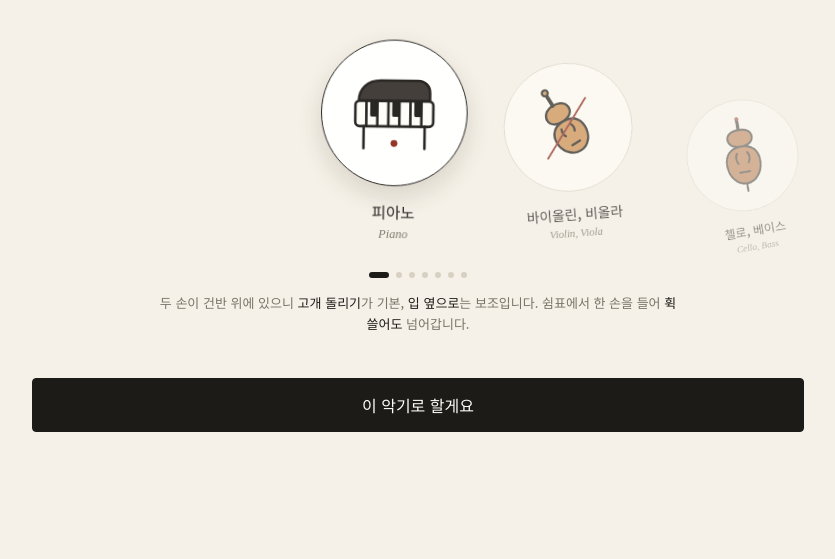
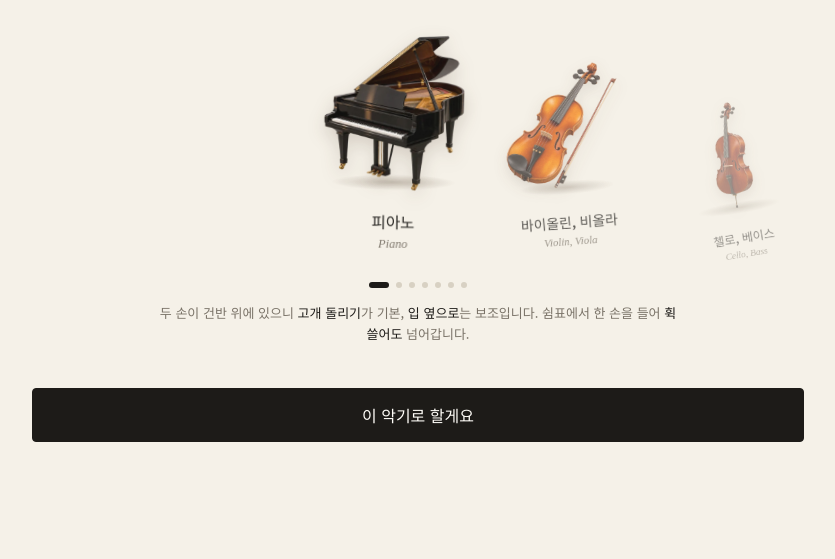
Before and after one commit to MotoDNA/smart-score, a plain HTML site: page index.html in a window 1280 px wide. Shown: the part 241-800 px from the top of the page, without its empty margins (222-1057 px from the left). Drawn offline with Linux system fonts and the light colour scheme; a web font is replaced by a local one.

Commit message:
악기 고르기: 실제 악기 3D 누끼 이미지, 바닥 그림자와 통통 튀는 효과
Co-Authored-By: Claude Opus 5.5 <noreply@anthropic.com>
Claude-Session: https://claude.ai/code/session_01XdM4BAajn4qSyKSEfPcJhB

```diff
--- a/index.html
+++ b/index.html
@@ -113,19 +113,21 @@ input[type=range]{accent-color:var(--ink)}
 .stepNo b{color:var(--accent);font-weight:400}
 .step h1{margin:0;font-family:"Gowun Batang",serif;font-weight:700;font-size:clamp(26px,5vw,36px);line-height:1.25}
 .step p{color:var(--muted);line-height:1.6;margin:8px 0 0}
-#carousel{display:flex;gap:6px;overflow-x:auto;scroll-snap-type:x mandatory;padding:34px calc(50% - 85px) 26px;margin:6px -24px 0;scrollbar-width:none;-webkit-overflow-scrolling:touch;overscroll-behavior-x:contain}
+#carousel{display:flex;gap:0;overflow-x:auto;scroll-snap-type:x mandatory;padding:34px calc(50% - 85px) 26px;margin:6px -24px 0;scrollbar-width:none;-webkit-overflow-scrolling:touch;overscroll-behavior-x:contain}
 #carousel::-webkit-scrollbar{display:none}
 .ic{flex:none;width:170px;scroll-snap-align:center;border:0;background:transparent;padding:0;display:flex;flex-direction:column;align-items:center;gap:4px;will-change:transform}
 .ic:hover{border:0}.ic:active{background:transparent}
-.ic .art{width:150px;height:150px;border-radius:50%;background:var(--sheet);border:1px solid var(--line);display:flex;align-items:center;justify-content:center;transition:background .3s,border-color .3s,box-shadow .3s}
-.ic .art svg{width:104px;height:104px;overflow:visible}
+.ic .art{position:relative;width:170px;height:170px;display:flex;align-items:center;justify-content:center}
+.ic .art img{position:relative;z-index:1;width:150px;height:150px;object-fit:contain;filter:drop-shadow(0 6px 8px rgba(60,40,20,.18));transition:transform .35s cubic-bezier(.3,1.5,.5,1);-webkit-user-drag:none;pointer-events:none}
+.ic .art .shadow{position:absolute;bottom:6px;left:50%;width:110px;height:16px;margin-left:-55px;border-radius:50%;background:radial-gradient(closest-side,rgba(60,40,20,.28),transparent);transition:transform .35s,opacity .35s}
 .ic b{font-weight:500;font-size:16px;margin-top:10px}
 .ic small{font-family:"Gowun Batang",serif;font-style:italic;color:var(--muted)}
-.ic.cur .art{background:#fff;border-color:var(--ink);box-shadow:0 10px 24px rgba(60,50,30,.16)}
-.ic.boing .art{animation:boing .7s cubic-bezier(.3,1.6,.5,1)}
-.ic.boing .art svg{animation:wiggle .7s ease-out}
-@keyframes boing{0%{transform:scale(1,1)}18%{transform:scale(1.14,.86)}38%{transform:scale(.9,1.1) translateY(-14px)}58%{transform:scale(1.05,.96)}78%{transform:scale(.98,1.02)}100%{transform:scale(1)}}
-@keyframes wiggle{0%,100%{transform:rotate(0)}30%{transform:rotate(-8deg)}55%{transform:rotate(6deg)}80%{transform:rotate(-2deg)}}
+.ic.cur .art img{transform:scale(1.12)}
+.ic.cur .art .shadow{transform:scaleX(1.15)}
+.ic.boing .art img{animation:hop .75s cubic-bezier(.3,1.4,.5,1)}
+.ic.boing .art .shadow{animation:shadowHop .75s cubic-bezier(.3,1.4,.5,1)}
+@keyframes hop{0%{transform:scale(1.12)}15%{transform:scale(1.22,1.0) translateY(4px)}40%{transform:scale(1.06,1.18) translateY(-26px) rotate(-4deg)}62%{transform:scale(1.18,1.06) translateY(0) rotate(2deg)}80%{transform:scale(1.1,1.14) translateY(-6px)}100%{transform:scale(1.12)}}
+@keyframes shadowHop{0%{transform:scaleX(1.15)}40%{transform:scaleX(.7);opacity:.45}62%{transform:scaleX(1.25);opacity:1}100%{transform:scaleX(1.15)}}
 .dots{display:flex;justify-content:center;gap:7px;margin:2px 0 14px}
 .dots i{width:6px;height:6px;border-radius:3px;background:var(--line);transition:width .3s,background .3s}
 .dots i.on{width:20px;background:var(--ink)}
@@ -676,18 +678,9 @@ const drop=$("#drop");
 drop.addEventListener("drop",e=>addFiles(e.dataTransfer.files));
 
 /* ---------- 악기 고르기: 옆으로 넘기면 통통 튀는 카드 ---------- */
-const ART={
- piano:`<svg viewBox="0 0 120 120" fill="none" stroke="#1d1b18" stroke-width="3" stroke-linejoin="round" stroke-linecap="round"><path d="M18 46c0-14 10-24 26-24h44c8 0 14 6 14 14v10z" fill="#3a3430"/><rect x="14" y="46" width="92" height="30" rx="5" fill="#fffdf8"/><path d="M27 46v30M40 46v30M53 46v30M66 46v30M79 46v30M92 46v30"/><path d="M33 46v17h6V46M59 46v17h6V46M85 46v17h6V46" fill="#1d1b18"/><path d="M24 76v26M96 76v26"/><circle cx="60" cy="96" r="4" fill="#8e2a1d" stroke="none"/></svg>`,
- violin:`<svg viewBox="0 0 120 120" fill="none" stroke="#1d1b18" stroke-width="3" stroke-linejoin="round" stroke-linecap="round"><g transform="rotate(-28 60 64)"><path d="M60 50c-11 0-17-5-17-12s6-13 17-13 17 6 17 13-6 12-17 12zM60 50c-14 0-22 8-22 21s9 25 22 25 22-12 22-25-8-21-22-21z" fill="#c98a4a"/><path d="M53 58c-2 4-2 8 0 11M67 58c2 4 2 8 0 11"/><path d="M60 25V6" stroke-width="5"/><circle cx="60" cy="5" r="4" fill="#c98a4a"/><path d="M54 84h12" stroke="#1d1b18"/></g><path d="M86 22 30 100" stroke="#8e2a1d" stroke-width="2.5"/></svg>`,
- cello:`<svg viewBox="0 0 120 120" fill="none" stroke="#1d1b18" stroke-width="3" stroke-linejoin="round" stroke-linecap="round"><path d="M60 46c-12 0-19-5-19-13s7-13 19-13 19 5 19 13-7 13-19 13zM60 46c-17 0-26 10-26 26 0 18 12 32 26 32s26-14 26-32c0-16-9-26-26-26z" fill="#a8622f"/><path d="M60 20V4" stroke-width="5"/><path d="M60 104v12"/><path d="M52 56c-3 5-3 11 0 16M68 56c3 5 3 11 0 16"/><path d="M52 86h16"/><circle cx="60" cy="3" r="3" fill="#8e2a1d" stroke="none"/></svg>`,
- guitar:`<svg viewBox="0 0 120 120" fill="none" stroke="#1d1b18" stroke-width="3" stroke-linejoin="round" stroke-linecap="round"><g transform="rotate(32 60 60)"><path d="M60 54c-10 0-16-6-16-14s6-14 16-14 16 6 16 14-6 14-16 14zM60 54c-15 0-22 9-22 22s10 26 22 26 22-11 22-26-7-22-22-22z" fill="#e3b26b"/><circle cx="60" cy="66" r="8" fill="#1d1b18"/><path d="M56 26V2h8v24" fill="#fffdf8"/><path d="M54 2h12v-6H54z" fill="#8e2a1d"/><path d="M52 90h16"/></g></svg>`,
- wind:`<svg viewBox="0 0 120 120" fill="none" stroke="#1d1b18" stroke-width="3" stroke-linejoin="round" stroke-linecap="round"><path d="M44 10h8l4 10v58c0 10 6 16 15 16s14-6 14-14V64" fill="none" stroke-width="12" stroke="#d9a441"/><path d="M44 10h8l4 10v58c0 10 6 16 15 16s14-6 14-14V64" stroke-width="3" fill="none" opacity=".25"/><path d="M76 62c0-6 18-8 22-2 3 5-2 10-11 10" fill="#d9a441"/><circle cx="56" cy="38" r="3" fill="#1d1b18" stroke="none"/><circle cx="56" cy="50" r="3" fill="#1d1b18" stroke="none"/><circle cx="56" cy="62" r="3" fill="#1d1b18" stroke="none"/><path d="M38 6l8 4" stroke="#8e2a1d" stroke-width="4"/></svg>`,
- voice:`<svg viewBox="0 0 120 120" fill="none" stroke="#1d1b18" stroke-width="3" stroke-linejoin="round" stroke-linecap="round"><circle cx="60" cy="34" r="20" fill="#3a3430"/><path d="M46 24l28 20M44 36l26 18M52 16l24 18" stroke="#fffdf8" stroke-width="2" opacity=".5"/><path d="M48 52l4 50c0 6 16 6 16 0l4-50" fill="#fffdf8"/><path d="M50 68h20" stroke="#8e2a1d" stroke-width="4"/><path d="M92 20c6 6 6 18 0 24M100 14c10 10 10 26 0 36" stroke="#8e2a1d" stroke-width="2.5"/></svg>`,
- drum:`<svg viewBox="0 0 120 120" fill="none" stroke="#1d1b18" stroke-width="3" stroke-linejoin="round" stroke-linecap="round"><path d="M22 54v30c0 8 17 15 38 15s38-7 38-15V54" fill="#8e2a1d"/><ellipse cx="60" cy="54" rx="38" ry="14" fill="#fffdf8"/><path d="M28 64l12 28M50 70l-6 28M70 70l6 28M92 64l-12 28" stroke="#fffdf8" stroke-width="2"/><path d="M30 10l26 40M92 10 66 50" stroke-width="4"/><circle cx="29" cy="8" r="5" fill="#fffdf8"/><circle cx="93" cy="8" r="5" fill="#fffdf8"/></svg>`,
-};
 const car=$("#carousel"), KEYS=Object.keys(PRESETS);
 KEYS.forEach(k=>{ const p=PRESETS[k], b=document.createElement("button"); b.className="ic"; b.dataset.k=k;
-  b.innerHTML=`<div class="art">${ART[k]}</div><b>${p.name}</b><small>${p.en}</small>`;
+  b.innerHTML=`<div class="art"><span class="shadow"></span><img src="img/inst/${k}.webp" alt="${p.name}" draggable="false"></div><b>${p.name}</b><small>${p.en}</small>`;
   b.onclick=()=>{ if(S.inst===k){ boing(b); } else centerTo(k,true); }; car.append(b); });
 $("#instDots").innerHTML="<i></i>".repeat(KEYS.length);
 function centerTo(k,smooth){ const b=car.querySelector(`[data-k="${k}"]`); if(!b) return; car.scrollTo({left:b.offsetLeft-(car.clientWidth-b.offsetWidth)/2, behavior:smooth?"smooth":"auto"}); }
--- a/sw.js
+++ b/sw.js
@@ -1,11 +1,12 @@
 // 핸즈프리 악보 — 오프라인 저장용 (버전을 올리면 새 파일로 교체됩니다)
-const VERSION = "smart-score-v3";
+const VERSION = "smart-score-v4";
 const FILES = [
   "./", "./index.html", "./manifest.webmanifest", "./icon-192.png", "./icon-512.png",
   "./vendor/pdf.min.mjs", "./vendor/pdf.worker.min.mjs", "./vendor/vision_bundle.mjs",
   "./vendor/wasm/vision_wasm_internal.js", "./vendor/wasm/vision_wasm_internal.wasm",
   "./vendor/wasm/vision_wasm_nosimd_internal.js", "./vendor/wasm/vision_wasm_nosimd_internal.wasm",
-  "./models/face_landmarker.task", "./models/hand_landmarker.task",
+  "./models/face_landmarker.task",
+  ...["piano","violin","cello","guitar","wind","voice","drum"].map(k => `./img/inst/${k}.webp`),
 ];
 self.addEventListener("install", e => {
   e.waitUntil(caches.open(VERSION).then(c => c.addAll(FILES)).then(() => self.skipWaiting()));
```
Also changed, not shown: img/inst/cello.webp (added), img/inst/drum.webp (added), img/inst/guitar.webp (added), img/inst/piano.webp (added), img/inst/violin.webp (added), img/inst/voice.webp (added), img/inst/wind.webp (added).
